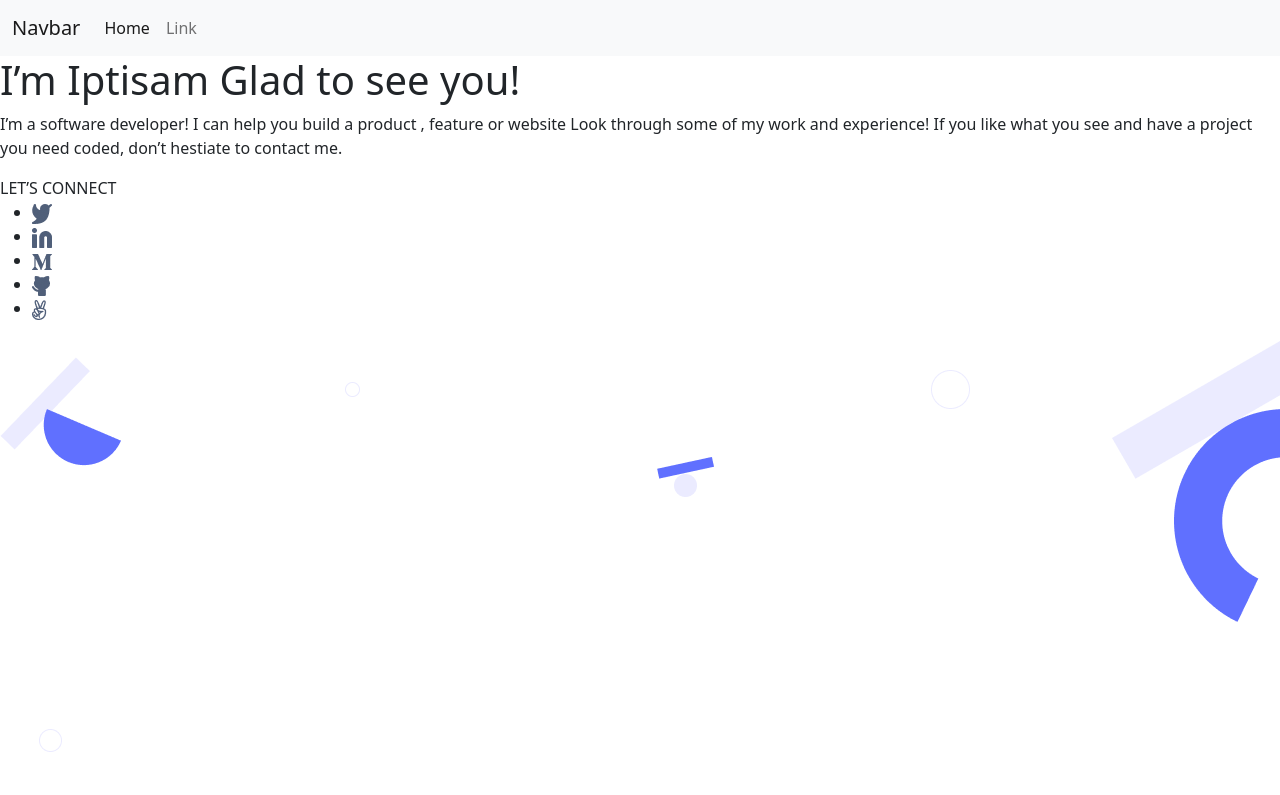
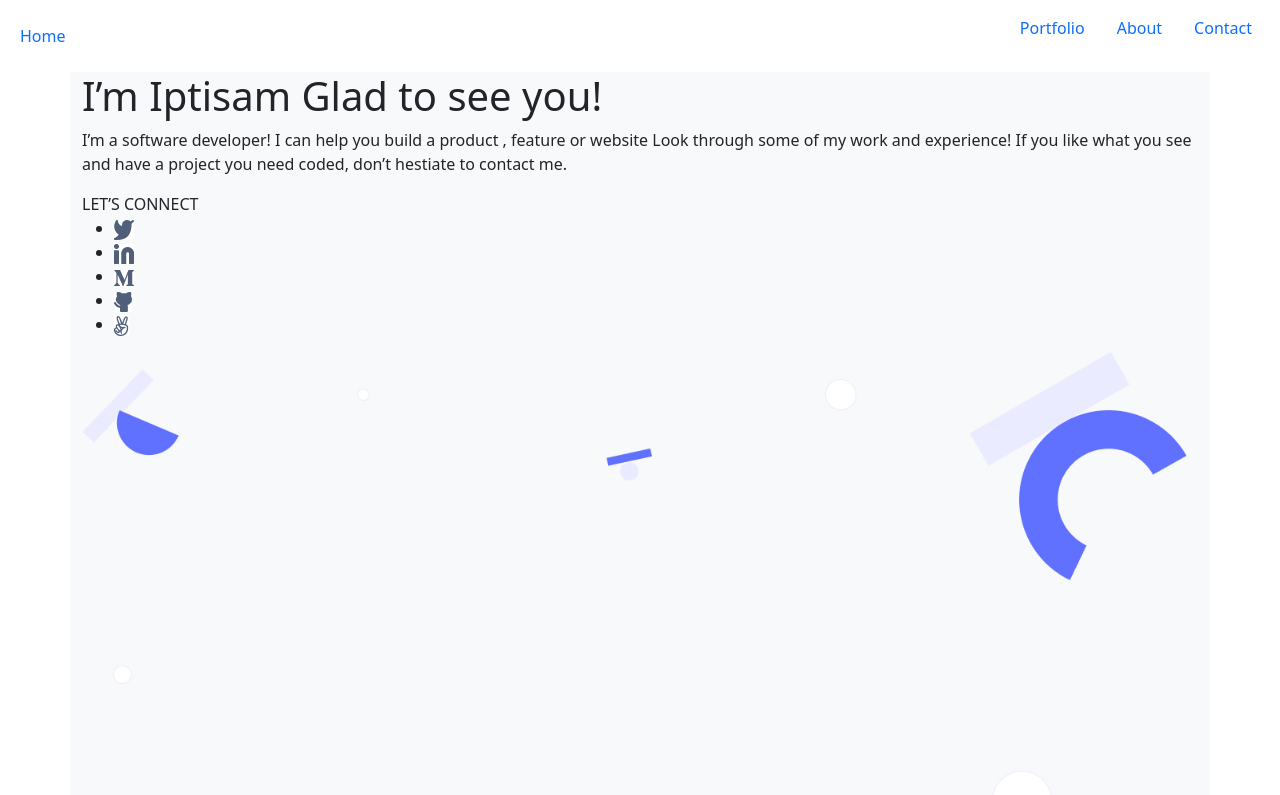
Before and after one commit to Iptysam/Bootstrap, a plain HTML site: page index.html in a window 1280 px wide. Shown: the top 795 px of the page. Drawn offline with nearby package versions, Linux system fonts and the light colour scheme.

Commit message:
Update index

```diff
--- a/index.html
+++ b/index.html
@@ -10,9 +10,8 @@
 </head>
 <body>
     <header>
-        <nav class="navbar navbar-expand-lg navbar-light bg-light">
+        <nav class="navbar navbar-expand-lg bg-white">
           <div class="container-fluid">
-              <a class="navbar-brand" href="#">Navbar</a>
             <button class="navbar-toggler" type="button" data-bs-toggle="collapse" data-bs-target="#navbarSupportedContent" aria-controls="navbarSupportedContent" aria-expanded="false" aria-label="Toggle navigation">
               <span class="navbar-toggler-icon"></span>
             </button>
@@ -21,17 +20,26 @@
                 <li class="nav-item">
                   <a class="nav-link active" aria-current="page" href="#">Home</a>
                 </li>
-                  <li class="nav-item">
-                    <a class="nav-link" href="#">Link</a>
+              </ul>
+              <ul class="d-sm-flex w-50  justify-content-end align-items-center">
+                  <li class="nav-item m-x-5 list-unstyled">
+                    <a class="nav-link" href="#">Portfolio</a>
+                  </li>
+                  <li class="nav-item list-unstyled">
+                    <a class="nav-link" href="#">About</a>
+                  </li>
+                  <li class="nav-item list-unstyled">
+                    <a class="nav-link" href="#">Contact</a>
                   </li>
               </ul>
             </div>
           </div>
           </nav>
       </header>
-    <section class="card-main bg-img bg-white">
-        <div class=""></div>
-            <h1 class="main-title">I’m Iptisam  Glad to see you!</h1>
+      <div class="container bg-light">
+        <div class="card-main d-flex row">
+        <div class="card-background bg-img">
+            <h1 class="main-title d-flex">I’m Iptisam  Glad to see you!</h1>
             <p class="Me">I’m a software developer! I can help you build a product , feature or website Look through some of my work and experience! If you like what you see and have a project you need coded, don’t hestiate to contact me.</p>
             <header class="links">LET’S CONNECT</header>
             <ul class="images">
@@ -41,7 +49,10 @@
                 <li class="shape10"><a href="#"><img src="Images/Vector(1).jpg" alt="shape"></a></li>
                 <li class="shape11"><a href="#"><img src="Images/Vector(3).jpg" alt="shape"></a></li>
             </ul>
-            <img src="Images\Header bg@2x.png" class="bg-img" alt="header">
+
+        </div>
+        <img src="Images\Header bg@2x.png" class="bg-img mb-10" alt="header">
+
       </div>
     </section>
 
```
Lines whose indentation alone changed are shown as unchanged.
